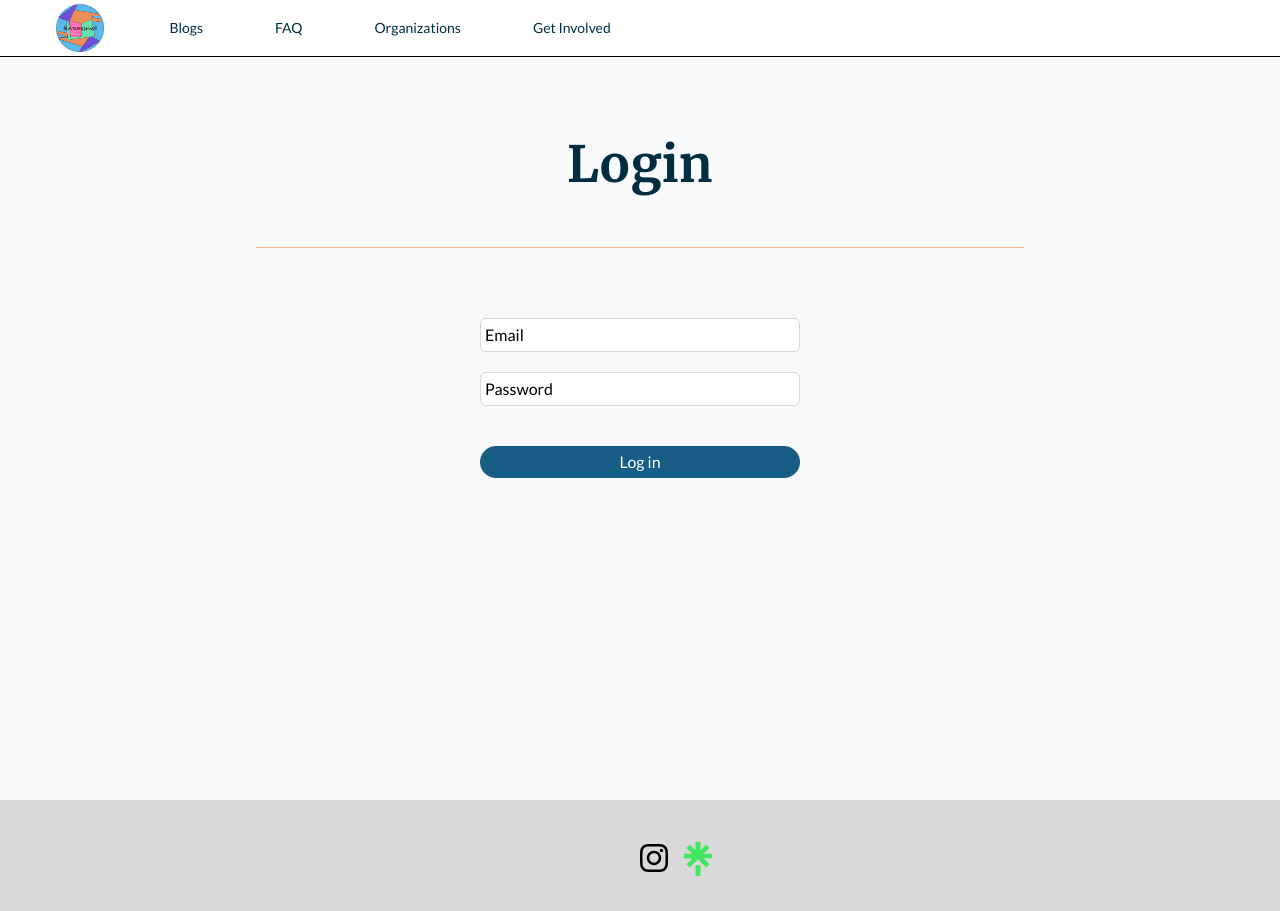
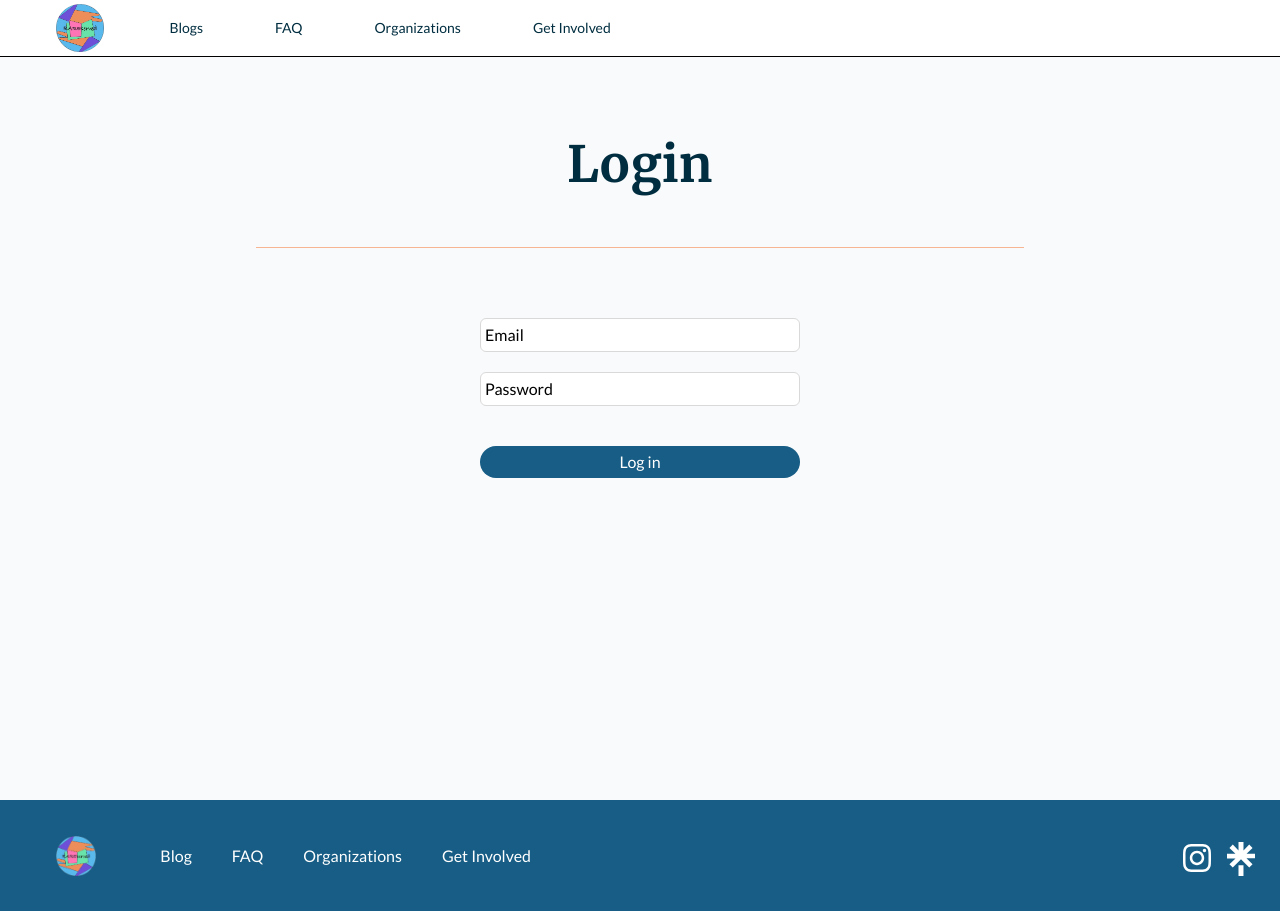
Before and after one commit to hcp-uw/rareserved, a Next.js app: page /login in a window 1280 px wide. Built offline with nearby package versions, Linux system fonts and the light colour scheme.

Commit message:
Fixed floating footer + specific past new lines. I also copied colins footer sorry...

```diff
--- a/components/Footer.tsx
+++ b/components/Footer.tsx
@@ -1,4 +1,4 @@
-export default function Footer() {
+/*export default function Footer() {
     return(
         <>
             <div className="w-screen h-111px bg-gray flex items-center space-x-4">
@@ -18,4 +18,51 @@ export default function Footer() {
             </div>
         </>
     );
+}*/
+import TEMPLOGO from '@/images/TEMPLOGO.png';
+
+
+
+export default function Footer() {
+    return(
+        // add secondary layer
+        // fix scaling logo
+        <>
+            <div className="w-full h-[111px] bg-darkblue flex items-center space-x-4 pl-10">
+                <div>
+                    <a href="/" className="flex items-center space-x-3 pl-4 pr-12">
+                        <img className="shrink-0 h-12 py-1" alt="Logo features low poly two hands holding an open book" src={TEMPLOGO.src}/>
+                    </a>
+                </div>
+                <div className="space-x-10 text-white">
+                    <a href="./blog">
+                        Blog
+                    </a>
+                    <a href="./faq">
+                        FAQ
+                    </a>
+                    <a href="./organizations">
+                        Organizations
+                    </a>
+                    <a href="./getinvolved">
+                        Get Involved
+                    </a>
+                </div>
+                <div className="pl-50%"/>
+                <div className="w-7 h-7">
+                    <a href="https://www.instagram.com/rareserved">
+                        <svg xmlns="http://www.w3.org/2000/svg" viewBox="0 0 448 512">
+                            <a href="https://www.instagram.com/rareserved">
+                            <path  fill="#FFFFFF" fillRule="nonzero" d="M224.1 141c-63.6 0-114.9 51.3-114.9 114.9s51.3 114.9 114.9 114.9S339 319.5 339 255.9 287.7 141 224.1 141zm0 189.6c-41.1 0-74.7-33.5-74.7-74.7s33.5-74.7 74.7-74.7 74.7 33.5 74.7 74.7-33.6 74.7-74.7 74.7zm146.4-194.3c0 14.9-12 26.8-26.8 26.8-14.9 0-26.8-12-26.8-26.8s12-26.8 26.8-26.8 26.8 12 26.8 26.8zm76.1 27.2c-1.7-35.9-9.9-67.7-36.2-93.9-26.2-26.2-58-34.4-93.9-36.2-37-2.1-147.9-2.1-184.9 0-35.8 1.7-67.6 9.9-93.9 36.1s-34.4 58-36.2 93.9c-2.1 37-2.1 147.9 0 184.9 1.7 35.9 9.9 67.7 36.2 93.9s58 34.4 93.9 36.2c37 2.1 147.9 2.1 184.9 0 35.9-1.7 67.7-9.9 93.9-36.2 26.2-26.2 34.4-58 36.2-93.9 2.1-37 2.1-147.8 0-184.8zM398.8 388c-7.8 19.6-22.9 34.7-42.6 42.6-29.5 11.7-99.5 9-132.1 9s-102.7 2.6-132.1-9c-19.6-7.8-34.7-22.9-42.6-42.6-11.7-29.5-9-99.5-9-132.1s-2.6-102.7 9-132.1c7.8-19.6 22.9-34.7 42.6-42.6 29.5-11.7 99.5-9 132.1-9s102.7-2.6 132.1 9c19.6 7.8 34.7 22.9 42.6 42.6 11.7 29.5 9 99.5 9 132.1s2.7 102.7-9 132.1z"/>
+                        </a></svg>
+                    </a>
+                </div>
+                <div className="w-7 h-7">
+                    <a href="https://www.linktr.ee/rareserved">
+                        <svg xmlns="http://www.w3.org/2000/svg" shapeRendering="geometricPrecision" textRendering="geometricPrecision" imageRendering="optimizeQuality" fillRule="evenodd" clipRule="evenodd" viewBox="0 0 417 512.238"><path fill="#FFFFFF" fillRule="nonzero" d="M171.274 344.942h74.09v167.296h-74.09V344.942zM0 173.468h126.068l-89.622-85.44 49.591-50.985 85.439 87.829V0h74.086v124.872L331 37.243l49.552 50.785-89.58 85.24H417v70.502H290.252l90.183 87.629L331 381.192 208.519 258.11 86.037 381.192l-49.591-49.591 90.218-87.631H0v-70.502z"/></svg>
+                    </a>
+                </div>
+            </div>
+        </>
+    );
 }
--- a/components/SpecificPost.tsx
+++ b/components/SpecificPost.tsx
@@ -1,4 +1,10 @@
 import { RSBlog } from "@/utils/data-types";
+import { error } from "console";
+
+function changeText(text: string): string {
+  console.log(text);
+  return "hi";
+}
 
 export default function FullBlogPost(blog : RSBlog, key : Number) {
   let img = "/images/";
@@ -7,6 +13,7 @@ export default function FullBlogPost(blog : RSBlog, key : Number) {
   } else {
     img += blog.picture
   }
+
 
   const formattedDate = blog.date_posted.toLocaleDateString("en-US", {
     month: "long",
@@ -26,8 +33,8 @@ export default function FullBlogPost(blog : RSBlog, key : Number) {
       <h1 className="text-left">{blog.title}</h1>
       <h3 className="text-left">{blog.subtitle}</h3>
       <img src={img} className="w-full h-full max-h-[30vh] object-scale-down bg-cover bg-center bg-no-repeat my-8" ></img>
-      <div className="pl-15 max-h-133px">
-        <p className="pb-70px">{blog.text}</p>
+      <div className="pl-15 max-h-700px">
+        <p className="pb-70px whitespace-pre-wrap">{blog.text}</p>
       </div>
     </div>);
 }
```
